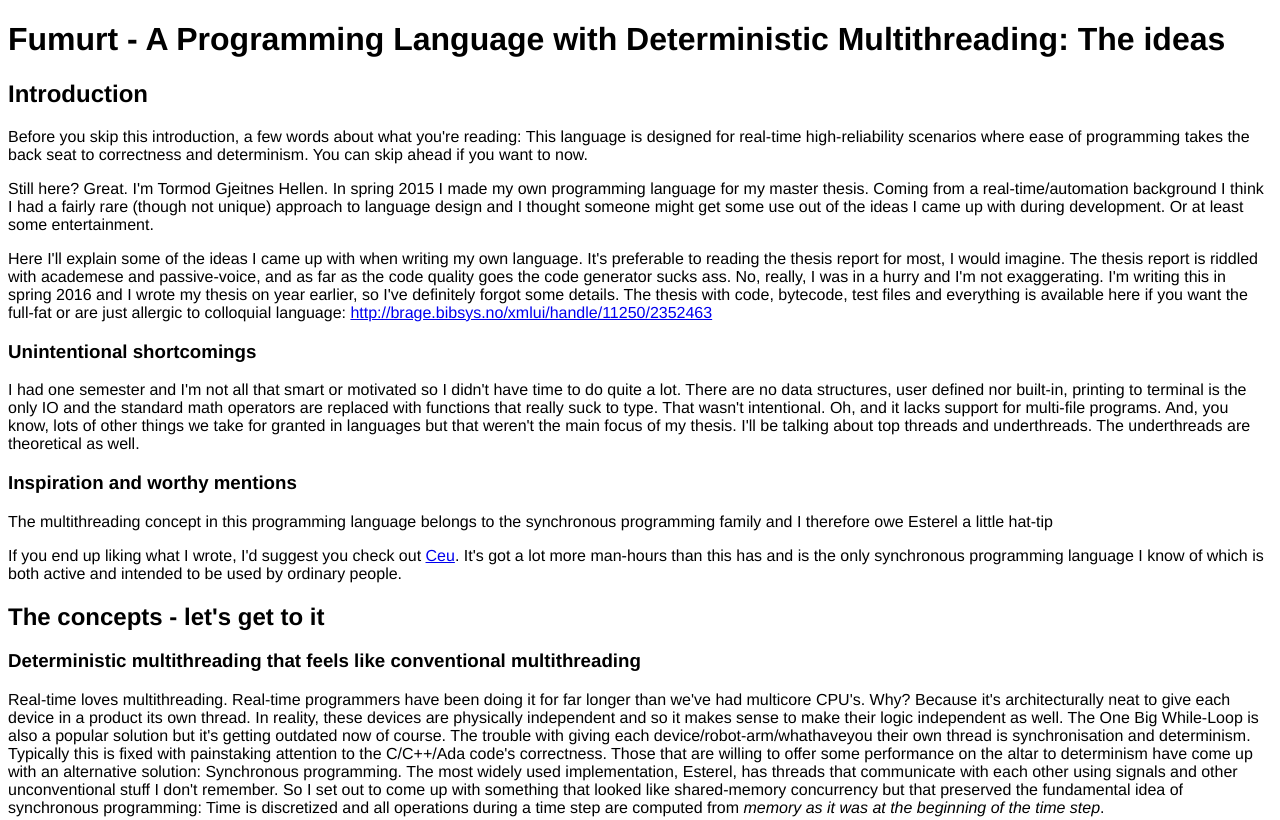
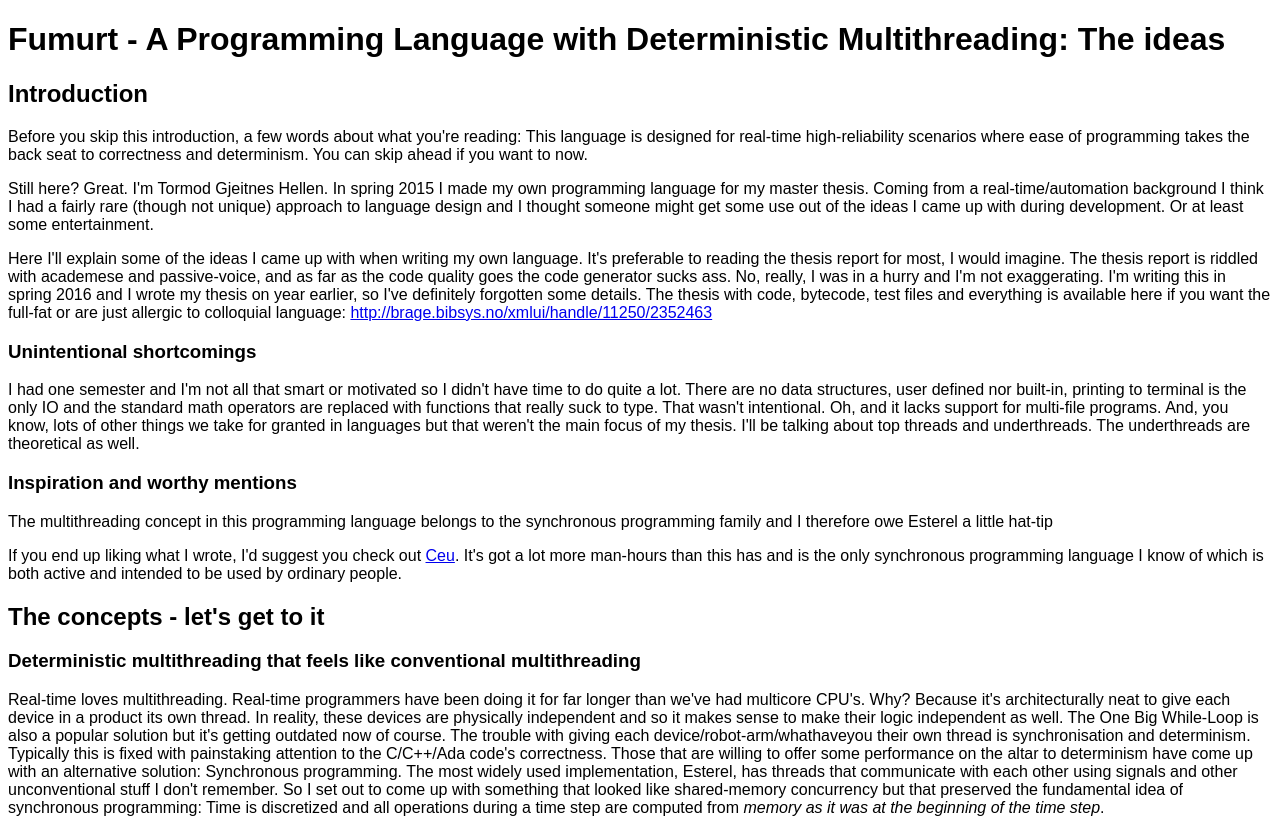
Before and after one commit to tormeh/tormeh.github.io, a plain HTML site: page fumurt.html in a window 1280 px wide. Shown: the top 820 px of the page. Drawn offline with Linux system fonts and the light colour scheme.

Commit message:
fixed fonts and spelling error

```diff
--- a/fumurt.html
+++ b/fumurt.html
@@ -7,7 +7,7 @@
     <meta name="viewport" content="width=device-width, initial-scale=1">
     <style>
       * {
-        font-family: Helvetica, Arial, sans-serif;
+        font-family: Ubuntu, sans-serif;
       }
     </style>
 
@@ -27,7 +27,7 @@
 <h2>Introduction</h2>
 <p>Before you skip this introduction, a few words about what you're reading: This language is designed for real-time high-reliability scenarios where ease of programming takes the back seat to correctness and determinism. You can skip ahead if you want to now. </p>
 <p>Still here? Great. I'm Tormod Gjeitnes Hellen. In spring 2015 I made my own programming language for my master thesis. Coming from a real-time/automation background I think I had a fairly rare (though not unique) approach to language design and I thought someone might get some use out of the ideas I came up with during development. Or at least some entertainment. </p>
-<p>Here I'll explain some of the ideas I came up with when writing my own language. It's preferable to reading the thesis report for most, I would imagine. The thesis report is riddled with academese and passive-voice, and as far as the code quality goes the code generator sucks ass. No, really, I was in a hurry and I'm not exaggerating. I'm writing this in spring 2016 and I wrote my thesis on year earlier, so I've definitely forgot some details. The thesis with code, bytecode, test files and everything is available here if you want the full-fat or are just allergic to colloquial language: <a href=http://brage.bibsys.no/xmlui/handle/11250/2352463>http://brage.bibsys.no/xmlui/handle/11250/2352463</a></p>
+<p>Here I'll explain some of the ideas I came up with when writing my own language. It's preferable to reading the thesis report for most, I would imagine. The thesis report is riddled with academese and passive-voice, and as far as the code quality goes the code generator sucks ass. No, really, I was in a hurry and I'm not exaggerating. I'm writing this in spring 2016 and I wrote my thesis on year earlier, so I've definitely forgotten some details. The thesis with code, bytecode, test files and everything is available here if you want the full-fat or are just allergic to colloquial language: <a href=http://brage.bibsys.no/xmlui/handle/11250/2352463>http://brage.bibsys.no/xmlui/handle/11250/2352463</a></p>
 
 <h3>Unintentional shortcomings</h3>
 <p> I had one semester and I'm not all that smart or motivated so I didn't have time to do quite a lot. There are no data structures, user defined nor built-in, printing to terminal is the only IO and the standard math operators are replaced with functions that really suck to type. That wasn't intentional. Oh, and it lacks support for multi-file programs. And, you know, lots of other things we take for granted in languages but that weren't the main focus of my thesis. I'll be talking about top threads and underthreads. The underthreads are theoretical as well. </p>
```
